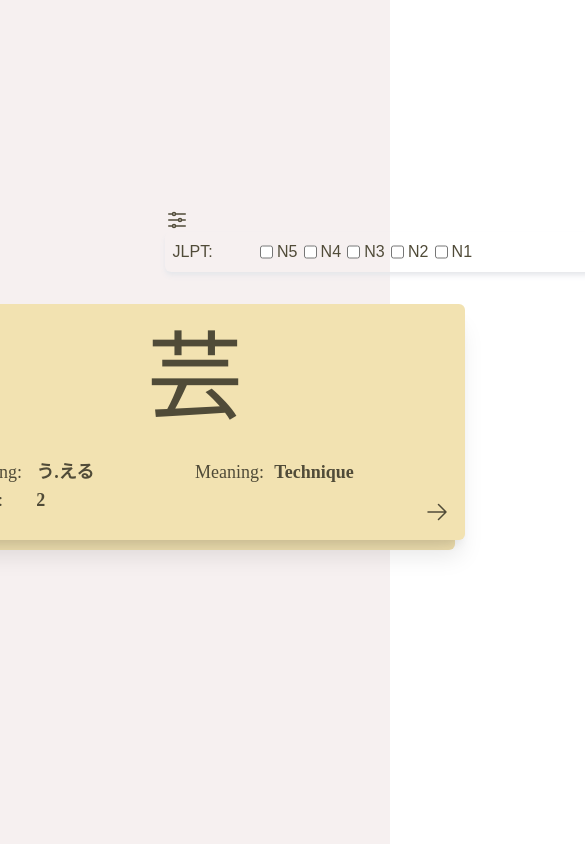
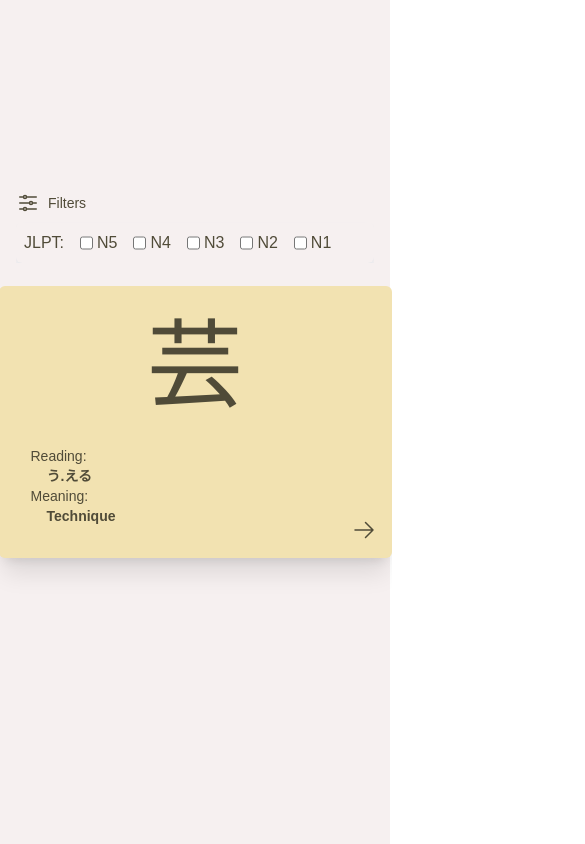
Before and after one commit to axahito/kanji-flashcard, a Next.js app: page / in a window 390 px wide. Shown: the top 844 px of the page, 585 px wide, since content can reach past the window. Built offline with nearby package versions, Linux system fonts and the light colour scheme; a web font is replaced by a local one.

Commit message:
fixed design bugs, implement mobile design, add framer motion

```diff
--- a/package.json
+++ b/package.json
@@ -11,6 +11,7 @@
   "dependencies": {
     "@headlessui/react": "^2.2.2",
     "@heroicons/react": "^2.2.0",
+    "motion": "^12.7.4",
     "next": "15.3.0",
     "react": "^19.0.0",
     "react-dom": "^19.0.0"
--- a/src/components/Flashcard.tsx
+++ b/src/components/Flashcard.tsx
@@ -114,7 +114,7 @@ const Flashcard = ({ index }: Props) => {
 
   return (
     <Suspense fallback={<div>Loading...</div>}>
-      <div className="w-[540px] h-[236px] bg-[#F2E2B1] flex flex-col items-center justify-center p-[32px] gap-[32px] relative rounded-md shadow-xl z-40">
+      <div className="w-[393px] lg:w-[540px] lg:h-[236px] bg-[#F2E2B1] flex flex-col items-center justify-center p-[32px] gap-[32px] relative rounded-md shadow-xl z-40">
         {/* <div className="rounded-full bg-transparent w-[32px] h-[32px] absolute top-[16px] left-[16px]" /> */}
         {/* <div className="rounded-xs bg-gradient-to-l from-[#E4E0E1] to-[#B7B7B7] w-[100px] h-[16px] absolute top-[4px] left-[-45px] rotate-[35deg]" /> */}
         <h1 className="text-8xl text-[#504B38] font-noto">{kanji}</h1>
--- a/src/components/KanjiFilter.tsx
+++ b/src/components/KanjiFilter.tsx
@@ -3,11 +3,11 @@ import React from "react";
 import {
   Disclosure,
   DisclosureButton,
-  DisclosurePanel,
 } from "@headlessui/react";
 import { AdjustmentsHorizontalIcon } from "@heroicons/react/24/outline";
 import { useSearchParams } from "next/navigation";
 import { useRouter } from "next/router";
+import { AnimatePresence, motion } from "motion/react";
 
 const jlpt = [5, 4, 3, 2, 1];
 
@@ -40,38 +40,67 @@ const KanjiFilter = () => {
 
   // TODO: make the transform for the DisclosureButton smooth movement
   return (
-    <Disclosure
-      as="div"
-      className="text-[#504B38] w-[540px]"
-      defaultOpen={true}
+    <Disclosure as="div" className="text-[#504B38] w-full" defaultOpen={true}>
+      {({ open }) => (
+        <>
+          <DisclosureButton className="flex justify-start">
+            <motion.span className="text-sm font-medium hover:text-[#BDB395] flex items-center gap-2">
+              <AdjustmentsHorizontalIcon width={24} height={24} />
+              Filters
+            </motion.span>
+          </DisclosureButton>
+
+          {/* panel with Framer Motion animation */}
+          <AnimatePresence>
+            {open && (
+              <Disclosure.Panel
+                static
+                as={motion.div}
+                initial={{ opacity: 0, height: 0 }}
+                animate={{
+                  opacity: 1,
+                  height: "auto",
+                  transition: { duration: 0.3, ease: [0.4, 0, 0.2, 1] },
+                }}
+                exit={{
+                  opacity: 0,
+                  height: 0,
+                  transition: { duration: 0.2, ease: [0.4, 0, 1, 1] },
+                }}
+                className="overflow-hidden"
               >
-      <DisclosureButton className="group flex w-full justify-start">
-        <span className="text-sm font-medium hover:text-[#BDB395] duration-200 ease-out transition-all cursor-pointer">
-          <AdjustmentsHorizontalIcon width={24} height={24} />
-        </span>
-      </DisclosureButton>
-      <DisclosurePanel
-        transition
-        className="origin-top transition duration-200 ease-out data-[closed]:-translate-y-6 data-[closed]:opacity-0"
+                <div className="mt-2 p-[8px] rounded-md shadow-md shadow-gray-200 flex flex-col gap-[8px]">
+                  {/* jlpt filter */}
+                  <div className="flex gap-[16px]">
+                    JLPT:
+                    {/* options */}
+                    <span className="flex gap-[16px]">
+                      {jlpt.map((level) => (
+                        <div
+                          key={level}
+                          className="col-span-3 lg:col-span-1 text-center flex gap-[4px]"
                         >
-        <div className="p-[8px] rounded-md shadow-md shadow-gray-200 grid grid-cols-12">
-          {/* JLPT filter */}
-          <div className="col-span-2">JLPT:</div>
-          {jlpt.map((level) => (
-            <div key={level} className="col-span-1 text-center flex gap-[4px]">
                           <input
                             type="checkbox"
                             onChange={(e) =>
-                  handleLevelChange(level.toString(), e.target.checked)
+                              handleLevelChange(
+                                level.toString(),
+                                e.target.checked
+                              )
                             }
-                value={level}
                             checked={queryLevel.includes(level.toString())}
-              />{" "}
+                          />
                           <span>{`N${level}`}</span>
                         </div>
                       ))}
+                    </span>
                   </div>
-      </DisclosurePanel>
+                </div>
+              </Disclosure.Panel>
+            )}
+          </AnimatePresence>
+        </>
+      )}
     </Disclosure>
   );
 };
--- a/src/components/KanjiMetadata.tsx
+++ b/src/components/KanjiMetadata.tsx
@@ -44,21 +44,22 @@ const KanjiMetadata = ({ kanji, metadata }: Props) => {
   }
 
   return (
-    <div className="grid grid-cols-12 text-[#504B38] text-lg w-full font-indie text-left">
+    <div className="grid grid-cols-12 text-[#504B38] text-sm lg:text-lg w-full font-indie text-left">
       <div className="col-span-2">Reading: </div>
-      <div className="col-span-4 font-semibold">
+      <div className="pl-[16px] lg:pl-0 col-span-12 lg:col-span-4 font-semibold">
         {getPreferredReading(kanji, metadata)}
       </div>
 
       <div className="col-span-2">Meaning: </div>
-      <div className="col-span-4 font-semibold">
+      <div className="pl-[16px] lg:pl-0 col-span-12 lg:col-span-4 font-semibold">
         {metadata.meanings?.[0] || ""}
       </div>
 
-      <div className="col-span-2">Level: </div>
-      <div className="col-span-4 font-semibold">
+      {/* debugging only */}
+      {/* <div className="col-span-2">Level: </div>
+      <div className="col-span-12 lg:col-span-4 font-semibold">
         {metadata.jlpt_new?.toString() || ""}
-      </div>
+      </div> */}
     </div>
   );
 };
--- a/src/pages/index.tsx
+++ b/src/pages/index.tsx
@@ -3,9 +3,11 @@ import KanjiFilter from "@/components/KanjiFilter";
 
 export default function Home() {
   return (
-    <div className={`p-[32px] bg-[#F6F0F0] w-screen h-screen`}>
-      <main className="flex flex-col gap-[32px] items-center justify-center h-full relative">
-        <div className="absolute bottom-[64dvh] left-[34dvw] w-full">
+    <div
+      className={`px-[16px] py-[32px] lg:p-[32px] bg-[#F6F0F0] w-screen h-screen`}
+    >
+      <main className="flex flex-col gap-[32px] items-center justify-center w-full h-full relative">
+        <div className="absolute bottom-[65dvh] lg:bottom-[62dvh] left-0 md:left-[10dvw] lg:left-[28dvw] w-full md:w-[540px]">
           <KanjiFilter />
         </div>
 
@@ -13,7 +15,7 @@ export default function Home() {
           <Flashcard />
 
           {/* background card */}
-          <div className="w-[540px] h-[236px] bg-[#F2E2B1] flex flex-col items-center justify-center p-[32px] gap-[32px] rounded-md absolute z-0 top-[10px] right-[10px]"></div>
+          <div className="w-[393px] lg:w-[540px] h-[236px] bg-[#F2E2B1] flex flex-col items-center justify-center p-[32px] gap-[32px] rounded-md absolute z-0 top-[10px] right-[10px]"></div>
         </section>
       </main>
       <footer className="row-start-3 flex gap-[24px] flex-wrap items-center justify-center"></footer>
--- a/src/styles/globals.css
+++ b/src/styles/globals.css
@@ -9,7 +9,7 @@
   --color-background: var(--background);
   --color-foreground: var(--foreground);
   --font-noto: "Noto Sans JP", sans-serif;
-  --font-indie: "Indie Flower", cursive;
+  --font-indie: "Indie Flower", sans-serif;
   --font-mono: var(--font-geist-mono);
 }
 
```
Also changed, not shown: 1 other file (tests, documents, lock files or other folders). Lines whose indentation alone changed are shown as unchanged.
